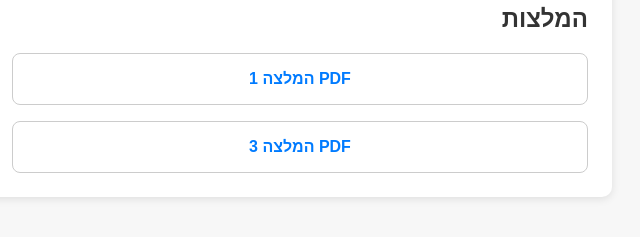
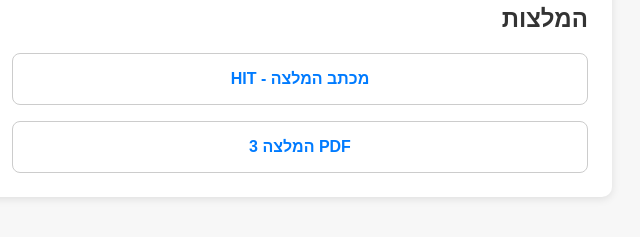
Before and after one commit to ranit-mind/ranit-mind.github.io, a plain HTML site: page index.html in a window 1280 px wide. Shown: the part 1380-1617 px from the top of the page, 636-1276 px from the left. Drawn offline with Linux system fonts and the light colour scheme.

Commit message:
Update index.html - testing pdf

```diff
--- a/index.html
+++ b/index.html
@@ -98,7 +98,7 @@
     <h2>המלצות</h2>
     <div class="pdfs">
       <!-- Replace href with actual PDF links -->
-      <div class="pdf-preview"><a href="#">PDF המלצה 1</a></div>
+      <div class="pdf-preview"><a href="https://github.com/ranit-mind/ranit-mind.github.io/blob/main/%D7%A8%D7%A0%D7%99%D7%AA%20-%20HIT.pdf">מכתב המלצה - HIT</a></div>
       <div class="pdf-preview"><a href="#">PDF המלצה 2</a></div>
       <div class="pdf-preview"><a href="#">PDF המלצה 3</a></div>
       <div class="pdf-preview"><a href="#">PDF המלצה 4</a></div>
```
